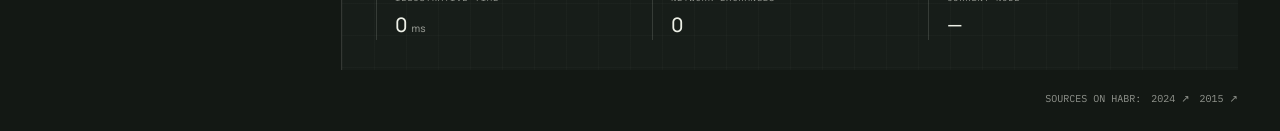
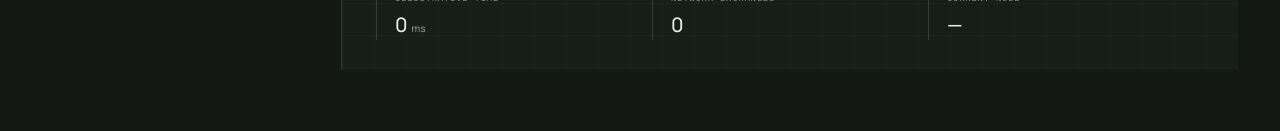
Before and after one commit to itcaat/after-enter, a Next.js app: page / in a window 1280 px wide. Shown: the part 745-876 px from the top of the page. After the commit the page ends 843 px from the top, so only its background shows below. Built offline with nearby package versions, Linux system fonts and the light colour scheme; no server answers.

Commit message:
Remove footer source links

```diff
--- a/app/globals.css
+++ b/app/globals.css
@@ -107,9 +107,6 @@ a { color: inherit; }
 .metric-row strong { font-size: 20px; font-weight: 500; }
 .metric-row strong small { color: var(--muted); font-size: 10px; }
 
-.site-footer { display: flex; flex-wrap: wrap; justify-content: flex-end; gap: 10px; padding: 22px 0 0; color: var(--muted); font: 400 10px/1.4 var(--font-plex-mono), monospace; text-transform: uppercase; }
-.site-footer a { text-underline-offset: 4px; }
-
 @media (prefers-reduced-motion: reduce) { *, *::before, *::after { scroll-behavior: auto !important; animation-duration: .01ms !important; transition-duration: .01ms !important; } }
 
 @media (max-width: 1000px) {
@@ -135,7 +132,6 @@ a { color: inherit; }
   .event-actor { margin-bottom: 20px; }
   .signal-line { margin-top: 4px; }
   .substep-track { padding-bottom: 16px; }
-  .site-footer { justify-content: flex-start; }
 }
 
 @media (max-width: 460px) {
--- a/app/localized-shell.tsx
+++ b/app/localized-shell.tsx
@@ -4,18 +4,16 @@ import { useEffect, useSyncExternalStore } from "react";
 import { detectBrowserLocale, type Locale } from "./i18n";
 import { NetworkSimulator } from "./network-simulator";
 
-const shellCopy: Record<Locale, { title: string; description: string; brand: string; source: string }> = {
+const shellCopy: Record<Locale, { title: string; description: string; brand: string }> = {
   ru: {
     title: "Что происходит после нажатия Enter в браузере?",
     description: "Интерактивный путь через ОС, DNS, интернет, CDN, backend и рендеринг страницы.",
     brand: "Что происходит после нажатия",
-    source: "Источники на Хабре",
   },
   en: {
     title: "What happens after you press Enter in the browser?",
     description: "An interactive path across the OS, DNS, internet, CDN, backend, and page rendering.",
     brand: "What happens after you press",
-    source: "Sources on Habr",
   },
 };
 
@@ -41,12 +39,6 @@ export function LocalizedShell() {
       </header>
 
       <NetworkSimulator />
-
-      <footer className="site-footer">
-        <span>{copy.source}:</span>
-        <a href="https://habr.com/ru/companies/gnivc/articles/861432/" target="_blank" rel="noreferrer">2024 ↗</a>
-        <a href="https://habr.com/ru/companies/htmlacademy/articles/254825/" target="_blank" rel="noreferrer">2015 ↗</a>
-      </footer>
     </main>
   );
 }
```
Also changed, not shown: 1 other file (tests, documents, lock files or other folders).
